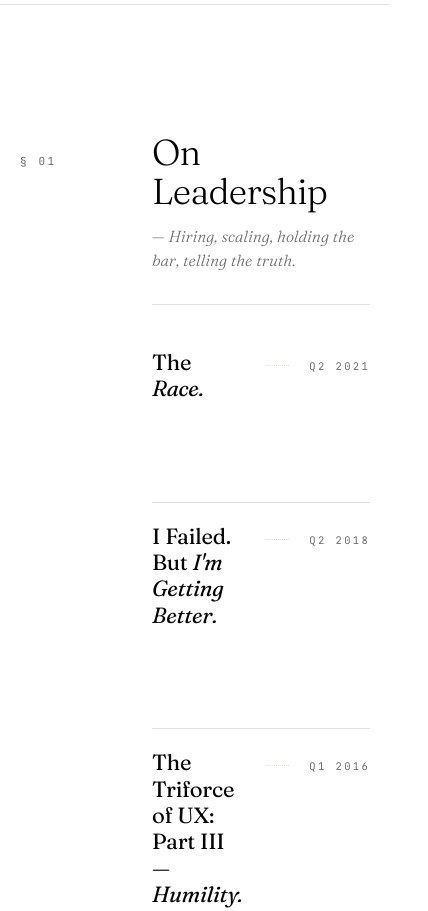
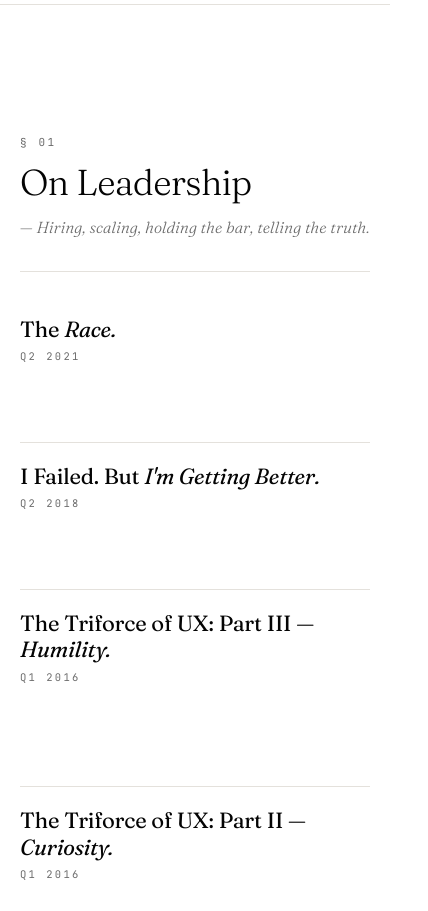
Before and after one commit to uxward/uxward, an Astro site: page /writing in a window 390 px wide. Shown: the part 1520-2431 px from the top of the page, 428 px wide, since content can reach past the window. Built offline with nearby package versions, Linux system fonts and the light colour scheme; Astro itself is replaced by a stand-in of ours.

Commit message:
[002-REQ-004] Writing index: responsive ≤880px
Rows stack — title full width, quarter on its own line below, leader dots
dropped. Section grids collapse to single column with § numerals inline
above each title; filter input full-width.

Co-Authored-By: Claude Opus 4.8 (1M context) <noreply@anthropic.com>

```diff
--- a/src/pages/writing/index.astro
+++ b/src/pages/writing/index.astro
@@ -383,6 +383,19 @@ import { essays, essaySections, plainTitle } from '../../data/essays.js';
       .head-grid { grid-template-columns: 1fr; }
       .search { justify-self: stretch; width: auto; }
       .search-hint { text-align: left; }
+
+      /* § numerals inline above each section title */
+      .section-head { grid-template-columns: 1fr; gap: var(--space-3); }
+      .section-mark { padding-top: 0; }
+      .section-body { grid-template-columns: 1fr; }
+      .essays { grid-column: auto; }
+      .section-empty-msg { grid-column: auto; }
+
+      /* rows stack: title full width, quarter below, leader dropped */
+      .essay-line { flex-wrap: wrap; }
+      .essay-lead { display: none; }
+      .essay-title { flex: 1 1 100%; }
+      .essay-quarter { flex-basis: 100%; margin-top: 6px; }
     }
   </style>
 
```
